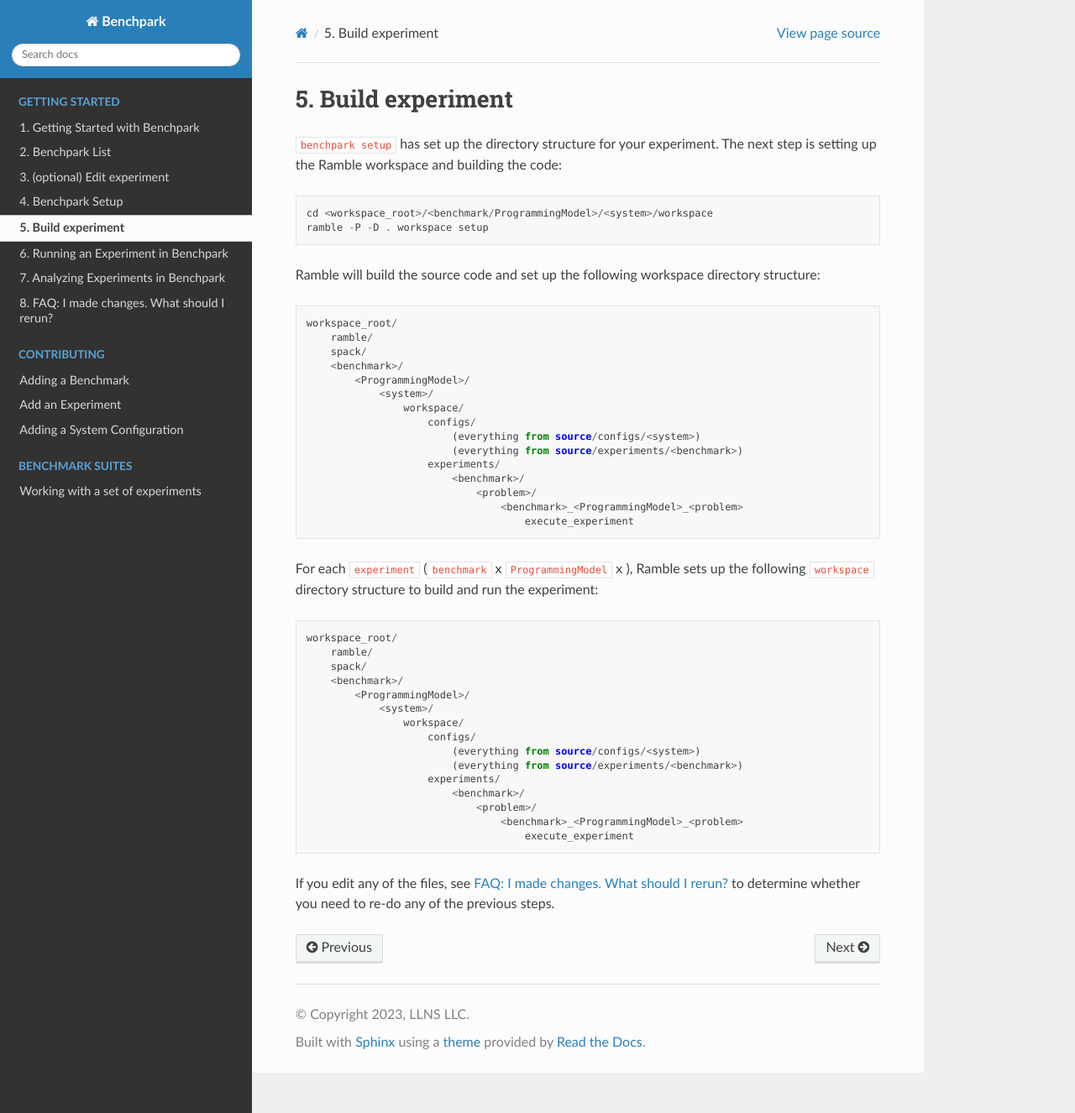
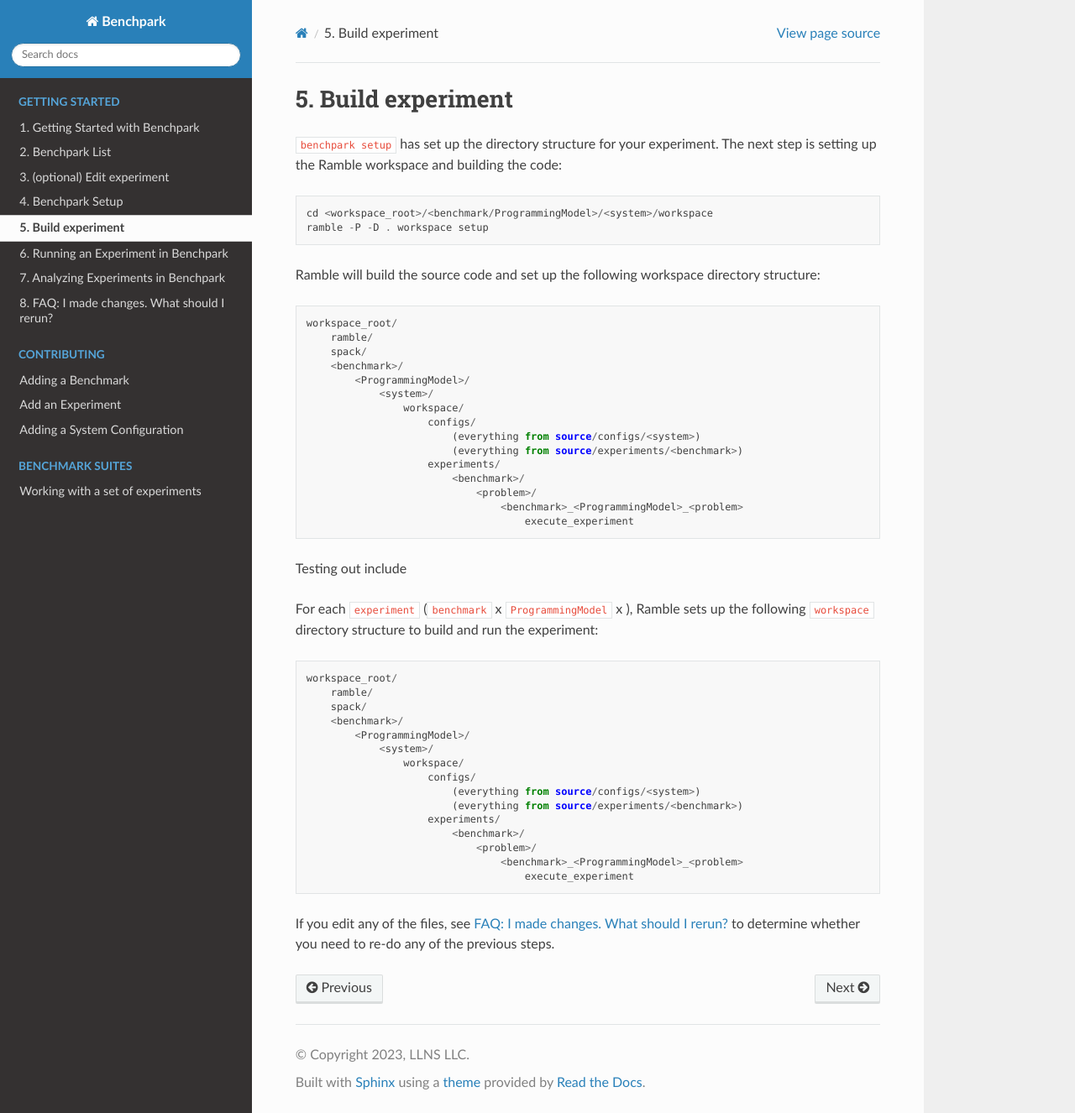
Before and after one commit to LLNL/benchpark, a Sphinx documentation site: the page built from docs/5-build-experiment.rst, in a window 1280 px wide and 1326 px high. Shown: the whole window at 84% size. Built offline with Sphinx 7.4.7 and the Read the Docs theme 2.0.0, drawn with Linux system fonts in a browser that asks for light colours.

Commit message:
Update 5-build-experiment.rst

```diff
--- a/docs/5-build-experiment.rst
+++ b/docs/5-build-experiment.rst
@@ -27,6 +27,7 @@ Ramble will build the source code and set up the following workspace directory s
                                     <benchmark>_<ProgrammingModel>_<problem>
                                         execute_experiment
 
+Testing out include
 
 .. include:: workspace_directory_structure.rst
 
```
